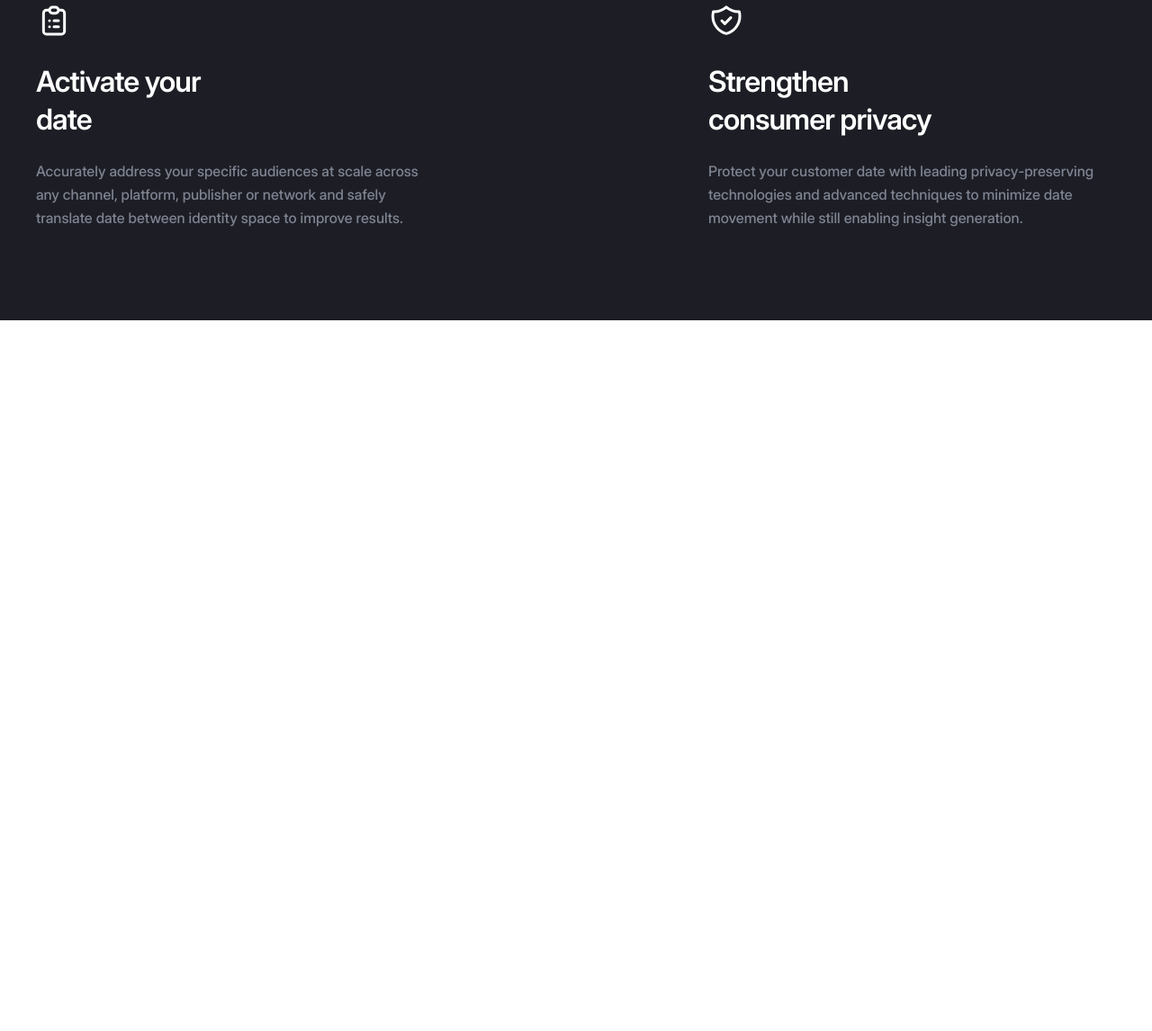
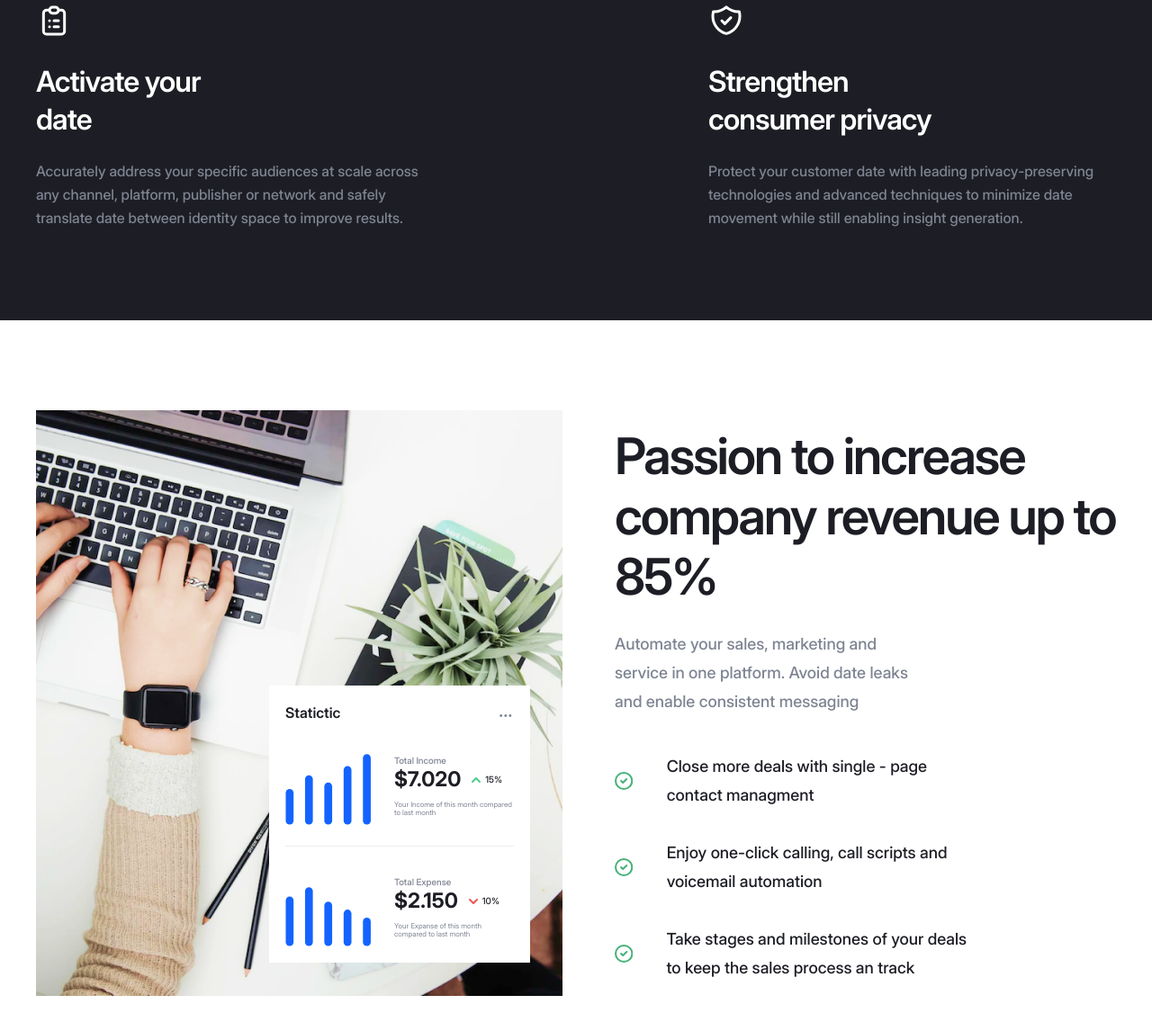
Before and after one commit to Georgii-Smirnov/coca, a website built with Vite: page src/index.html in a window 1280 px wide. Shown: the part 1695-2841 px from the top of the page at 90% size. Before the commit the page ends 2051 px from the top, so only its background shows below. Built offline with nearby package versions, Linux system fonts and the light colour scheme; files whose address does not match are found by name.

Commit message:
Created features section

```diff
--- /dev/null
+++ b/src/assets/scss/components/home/features.scss
@@ -0,0 +1,179 @@
+.features {
+  padding: 100px 0 94px;
+
+  @include mobile {
+    padding: 60px 0 64px;
+  }
+
+  &__container {
+    @include flex-all-between;
+
+    @include mini-desktop {
+      gap: 40px;
+      flex-direction: column;
+      align-items: flex-start;
+    }
+
+
+    @include mobile {
+      gap: 25px;
+    }
+  }
+
+  &__left {
+    position: relative;
+  }
+
+  &__stats {
+    position: absolute;
+    right: 36px;
+    bottom: 40px;
+    padding: 18px;
+    max-width: 290px;
+    background-color: #fff;
+
+    @include mobile {
+      right: 5px;
+      bottom: 10px;
+    }
+
+    @include small-mobile {
+      padding: 14px;
+      max-width: 240px;
+    }
+
+    &-head {
+      @include flex-all-between;
+      margin-bottom: 19px;
+    }
+
+    &-title {
+      margin-bottom: 6px;
+      font-weight: 600;
+      line-height: 150%;
+      color: #1d1e25;
+    }
+
+    &-img {
+      @include small-mobile {
+        width: 65px;
+
+      }
+    }
+
+    &-item {
+      @include flex-align-center;
+      gap: 26px;
+
+      &:not(:last-child) {
+        border-bottom: 1px solid #ededed;
+        padding-bottom: 23px;
+      }
+
+      &:last-child {
+        padding-top: 23px;
+      }
+
+      &-title {
+        font-weight: 500;
+        font-size: 10px;
+        line-height: 150%;
+        color: #7e8492;
+      }
+
+      &-price {
+        @include flex-align-center;
+        gap: 12px;
+        margin-bottom: 9px;
+
+        &-num {
+          font-weight: 700;
+          font-size: 23px;
+          line-height: 120%;
+          color: #1d1e25;
+
+          @include mobile {
+            font-size: 18px;
+          }
+        }
+
+        &-proc {
+          @include flex-align-center;
+          gap: 5px;
+          font-weight: 500;
+          font-size: 10px;
+          line-height: 150%;
+          color: #1d1e25;
+        }
+      }
+
+      &-descr {
+        font-weight: 400;
+        font-size: 8px;
+        color: #7e8492;
+      }
+    }
+  }
+
+  &__right {
+    max-width: 557px;
+
+    @include mini-desktop {
+      max-width: 992px;
+    }
+  }
+
+  &__title {
+    margin-bottom: 24px;
+    font-weight: 600;
+    letter-spacing: -0.04em;
+    color: var(--neutral-color-100);
+
+    @include mobile {
+      margin-bottom: 20px;
+    }
+  }
+
+  &__descr {
+    margin-bottom: 40px;
+    max-width: 354px;
+    font-weight: 500;
+    line-height: 178%;
+    color: #7e8492;
+
+    @include mini-desktop {
+      max-width: 700px;
+    }
+  }
+
+  &__item {
+    @include flex-align-center;
+    gap: 19px;
+    max-width: 393px;
+    font-weight: 500;
+    line-height: 178%;
+    color: var(--neutral-color-100);
+
+    @include mini-desktop {
+      max-width: 700px;
+    }
+
+    &:not(:last-child) {
+      margin-bottom: 32px;
+
+      @include mobile {
+        margin-bottom: 22px;
+      }
+    }
+
+    &::before {
+      content: "";
+      display: inline-block;
+      margin-right: 19px;
+      padding-right: 19px;
+      width: 20px;
+      height: 20px;
+      background: url("../icons/features-tick-icon.svg");
+    }
+  }
+}
--- a/src/assets/scss/main.scss
+++ b/src/assets/scss/main.scss
@@ -6,3 +6,4 @@
 @import "./components/header";
 @import "./components/home/hero";
 @import "./components/home/overview";
+@import "./components/home/features";
--- /dev/null
+++ b/src/html/components/home/features.html
@@ -0,0 +1,119 @@
+<section class="features">
+  <div class="container features__container">
+    <div class="features__left">
+      <img
+        loading="lazy"
+        src="./assets/images/features-img.jpg"
+        width="585"
+        height="651"
+        alt="Woman typing on laptop"
+      />
+      <div class="features__stats">
+        <div class="features__stats-head">
+          <h4 class="features__stats-title text-p-default">Statictic</h4>
+          <img
+            loading="lazy"
+            src="./assets/icons/more-icon.svg"
+            width="18"
+            height="19"
+            alt="Ellipsis icon"
+          />
+        </div>
+        <div class="features__stats-item">
+          <img
+            class="features__stats-img"
+            loading="lazy"
+            src="./assets/icons/features-total-income-icon.svg"
+            width="95"
+            height="88"
+            alt="Total income graphic"
+          />
+          <div class="features__stats-item-info">
+            <h5 class="features__stats-item-title">Total Income</h5>
+            <div class="features__stats-item-price">
+              <span class="features__stats-item-price-num">$7.020</span>
+              <div class="features__stats-item-price-proc">
+                <svg
+                  width="10"
+                  height="6"
+                  viewBox="0 0 10 6"
+                  fill="none"
+                  xmlns="http://www.w3.org/2000/svg"
+                >
+                  <path
+                    fill-rule="evenodd"
+                    clip-rule="evenodd"
+                    d="M9.70735 5.70717C9.31683 6.09769 8.68366 6.09769 8.29314 5.70717L5.00024 2.41427L1.70735 5.70717C1.31683 6.09769 0.683662 6.09769 0.293138 5.70717C-0.0973871 5.31664 -0.097387 4.68348 0.293138 4.29295L4.29314 0.292954C4.68366 -0.0975701 5.31683 -0.09757 5.70735 0.292954L9.70735 4.29295C10.0979 4.68348 10.0979 5.31664 9.70735 5.70717Z"
+                    fill="#50CD89"
+                  />
+                </svg>
+                15%
+              </div>
+            </div>
+            <p class="features__stats-item-descr">
+              Your Income of this month compared to last month
+            </p>
+          </div>
+        </div>
+
+        <div class="features__stats-item">
+          <img
+            class="features__stats-img"
+            loading="lazy"
+            src="./assets/icons/features-total-income-icon-expense.svg"
+            width="95"
+            height="88"
+            alt="Total expense graphic"
+          />
+          <div class="features__stats-item-info">
+            <h5 class="features__stats-item-title">Total Expense</h5>
+            <div class="features__stats-item-price">
+              <span class="features__stats-item-price-num">$2.150</span>
+              <div class="features__stats-item-price-proc">
+                <svg
+                  width="10"
+                  height="6"
+                  viewBox="0 0 10 6"
+                  fill="none"
+                  xmlns="http://www.w3.org/2000/svg"
+                >
+                  <path
+                    fill-rule="evenodd"
+                    clip-rule="evenodd"
+                    d="M0.293137 0.293015C0.683662 -0.097509 1.31683 -0.097509 1.70735 0.293015L5.00024 3.58591L8.29314 0.293015C8.68366 -0.097509 9.31683 -0.097509 9.70735 0.293015C10.0979 0.68354 10.0979 1.3167 9.70735 1.70723L5.70735 5.70723C5.31683 6.09775 4.68366 6.09775 4.29314 5.70723L0.293137 1.70723C-0.097387 1.3167 -0.097387 0.68354 0.293137 0.293015Z"
+                    fill="#EB5757"
+                  />
+                </svg>
+                10%
+              </div>
+            </div>
+            <p class="features__stats-item-descr">
+              Your Expanse of this month compared to last month
+            </p>
+          </div>
+        </div>
+      </div>
+    </div>
+    <div class="features__right">
+      <h2 class="features__title heading-h2">
+        Passion to increase company revenue up to 85%
+      </h2>
+      <p class="features__descr text-p-medium">
+        Automate your sales, marketing and service in one platform. Avoid date
+        leaks and enable consistent messaging
+      </p>
+      <ul class="features__list">
+        <li class="features__item text-p-medium">
+          Close more deals with single - page contact managment
+        </li>
+        <li class="features__item text-p-medium">
+          Enjoy one-click calling, call scripts and voicemail automation
+        </li>
+        <li class="features__item text-p-medium">
+          Take stages and milestones of your deals to keep the sales process an
+          track
+        </li>
+      </ul>
+    </div>
+  </div>
+</section>
--- a/src/html/components/home/overview.html
+++ b/src/html/components/home/overview.html
@@ -12,6 +12,7 @@
     <ul class="overview__list">
       <li class="overview__item">
         <img
+          loading="lazy"
           class="overview__item-icon"
           src="./assets/icons/calendar-icon.svg"
           width="40"
@@ -29,6 +30,7 @@
       </li>
       <li class="overview__item">
         <img
+          loading="lazy"
           class="overview__item-icon"
           src="./assets/icons/todo-icon.svg"
           width="40"
@@ -43,6 +45,7 @@
       </li>
       <li class="overview__item">
         <img
+          loading="lazy"
           class="overview__item-icon"
           src="./assets/icons/list-icon.svg"
           width="40"
@@ -58,6 +61,7 @@
       </li>
       <li class="overview__item">
         <img
+          loading="lazy"
           class="overview__item-icon"
           src="./assets/icons/shield-icon.svg"
           width="40"
--- a/src/index.html
+++ b/src/index.html
@@ -5,6 +5,8 @@
     <load src="./html/components/header.html" />
     <load src="./html/components/home/hero.html" />
     <load src="./html/components/home/overview.html" />
+    <load src="./html/components/home/features.html" />
+
     <script type="module" src="./js/main.js"></script>
   </body>
 </html>
```
Also changed, not shown: src/assets/icons/features-tick-icon.svg (added), src/assets/icons/features-total-income-icon-expense.svg (added), src/assets/icons/features-total-income-icon.svg (added), src/assets/icons/more-icon.svg (added), src/assets/images/Image.png (deleted), src/assets/images/features-img.jpg (added).
